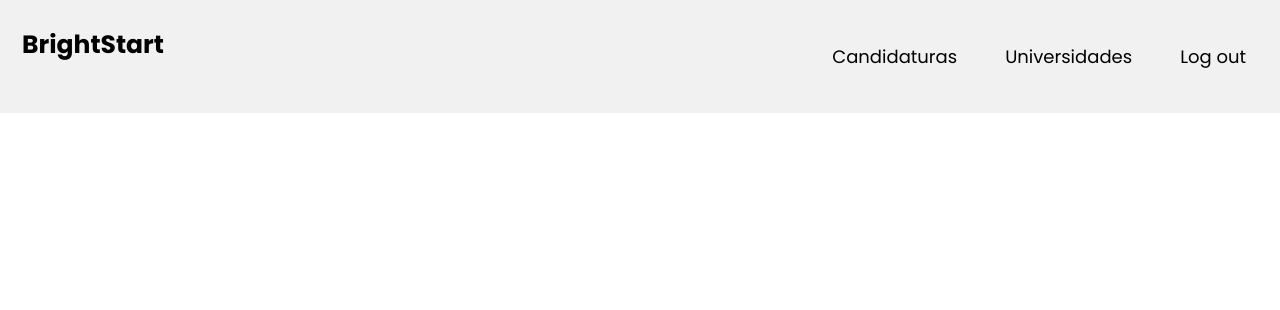
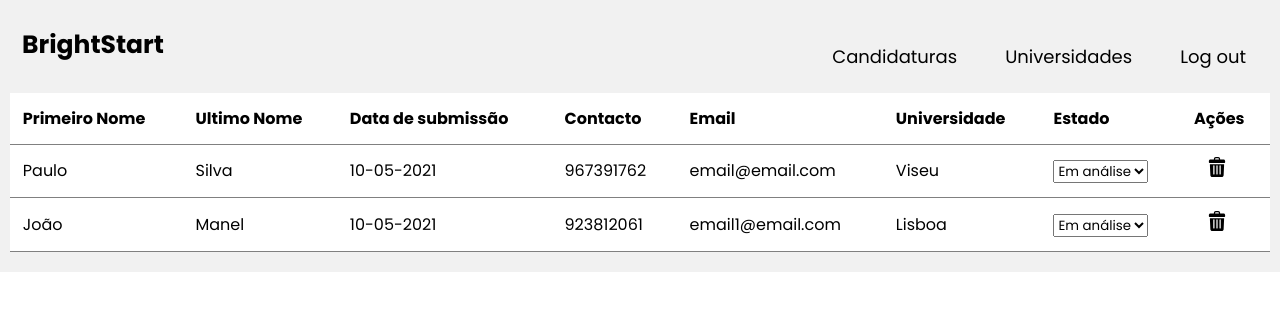
Before and after one commit to danierodrigues/gps-project-group1, a React (Create React App) app in the folder backoffice/: page / in a window 1280 px wide. Shown: the top 310 px of the page. Built offline with nearby package versions, Linux system fonts and the light colour scheme.

Commit message:
Added University

```diff
--- a/backoffice/src/App.js
+++ b/backoffice/src/App.js
@@ -11,13 +11,13 @@ class App extends Component {
         <div class="header">
           <a class="logo">BrightStart</a>
           <nav class="header-right">
-            <a><Link to={'/Candidaturas'} className="nav-link">Candidaturas</Link></a>
+            <a><Link to={'/'} className="nav-link">Candidaturas</Link></a>
             <a><Link to={'/Universidades'} className="nav-link">Universidades</Link></a>
             <a><Link to={'/candidaturas'} className="nav-link">Log out</Link></a>
           </nav>
           <Switch>
               <Route exact path='/Universidades' component={Universidades} />
-              <Route exact path='/candidaturas' component={Candidaturas} />
+              <Route exact path='/' component={Candidaturas} />
           </Switch>
         </div>
       </Router>
--- a/backoffice/src/components/Candidaturas/candidaturas.css
+++ b/backoffice/src/components/Candidaturas/candidaturas.css
@@ -1,4 +1,4 @@
-table, th, td {
+.tabelaCandidatura, .headerCandidatura, .tdCandidaturas {
     border-collapse: collapse;
     text-align: left;
     border-bottom: 1px solid grey;
@@ -27,15 +27,15 @@ table, th, td {
 }
 
 @media screen and (max-width: 815px) {
-  div {
+  .divCandidatura {
     overflow-x: scroll;
     width: 100%;
   }
 
-  table, th, td {
+  .tabelaCandidatura, .headerCandidatura, .tdCandidaturas {
     margin-top: 10px;
   }
-  table {
+  .tabelaCandidatura {
     width: 100%;
   }
 }
--- a/backoffice/src/components/Candidaturas/candidaturas.js
+++ b/backoffice/src/components/Candidaturas/candidaturas.js
@@ -9,29 +9,33 @@ class Candidaturas extends Component {
         { name: 'João', surname: 'Manel', date: '10-05-2021', mobile: '923812061', email: 'email1@email.com', institution: 'Lisboa', status: 'Em análise'}
       ];
     return (
-        <div>
-                <table>
-                        <tr>
-                            <th>Primeiro Nome</th>
-                            <th>Ultimo Nome</th>
-                            <th>Data de submissão</th>
-                            <th>Contacto</th>
-                            <th>Email</th>
-                            <th>Universidade</th>
-                            <th>Estado</th>
-                            <th>Ações</th>
+        <div class = 'divCandidatura'>
+                <table class = 'tabelaCandidatura'>
+                        <tr class = 'rowCandidatura'>
+                            <th class = 'headerCandidatura'>Primeiro Nome</th>
+                            <th class = 'headerCandidatura'>Ultimo Nome</th>
+                            <th class = 'headerCandidatura'>Data de submissão</th>
+                            <th class = 'headerCandidatura'>Contacto</th>
+                            <th class = 'headerCandidatura'>Email</th>
+                            <th class = 'headerCandidatura'>Universidade</th>
+                            <th class = 'headerCandidatura'>Estado</th>
+                            <th class = 'headerCandidatura'>Ações</th>
                         </tr>
                 {candidatura.map(person => (
 
                         <tr>
-                            <td class = 'primeiroNome'>{person.name} </td>
-                            <td>{person.surname}</td>
-                            <td>{person.date}</td>
-                            <td>{person.mobile}</td>
-                            <td>{person.email}</td>
-                            <td>{person.institution}</td>
-                            <td>{person.status}</td>
-                            <td><img class = 'trash' src={trash} alt={"trash"}/></td>
+                            <td class = 'tdCandidaturas'>{person.name} </td>
+                            <td class = 'tdCandidaturas'>{person.surname}</td>
+                            <td class = 'tdCandidaturas'>{person.date}</td>
+                            <td class = 'tdCandidaturas'>{person.mobile}</td>
+                            <td class = 'tdCandidaturas'>{person.email}</td>
+                            <td class = 'tdCandidaturas'>{person.institution}</td>
+                            <td class = 'tdCandidaturas'><select name="estados" id="estados">
+                              <option value="Em análise">Em análise</option>
+                              <option value="Aceite">Aceite</option>
+                              <option value="Negado">Negado</option>
+                              </select></td>
+                            <td class = 'tdCandidaturas'><img class = 'trash' src={trash} alt={"trash"}/></td>
                         </tr>
                ))}
             </table>
--- a/backoffice/src/components/Universidades/universidades.css
+++ b/backoffice/src/components/Universidades/universidades.css
@@ -0,0 +1,41 @@
+.tabelaUniversidades, .headerUniversidades, .tdUniversidades {
+    border-collapse: collapse;
+    text-align: left;
+    border-bottom: 1px solid grey;
+    padding: 1vw;
+    background-color: white;
+  }
+
+  .tabelaUniversidades {
+    width: 100%;
+  }
+
+  .trash {
+      width: 20px;
+      height: 20px;
+      margin-left: 13px;
+  }
+
+  .correct:hover {
+      background-color: green;
+      border-radius: 50%;
+  }
+
+  .wrong:hover {
+    background-color: red;
+    border-radius: 50%;
+}
+
+@media screen and (max-width: 815px) {
+  .divUniversidades {
+    overflow-x: scroll;
+    width: 100%;
+  }
+
+  .tabelaUniversidades, .headerUniversidades, .tdUniversidades {
+    margin-top: 10px;
+  }
+  .tabelaUniversidades {
+    width: 100%;
+  }
+}
--- a/backoffice/src/components/Universidades/universidades.js
+++ b/backoffice/src/components/Universidades/universidades.js
@@ -1,11 +1,38 @@
 import React, { Component } from 'react';
 import './universidades.css';
+import trash from '../images/trash.svg';
 
 class Universidades extends Component {
   render() {
+    const universidades = [
+      { location: 'Viseu', candidatureState: 'Closed', name: 'Instituto Politécnico de Viseu', phone: '23287556', email: 'brightstartIPV@deloitte.pt'},
+      { location: 'Setúbal', candidatureState: 'Closed', name: 'Instituto Politécnico de Setúbal', phone: '23287556', email: 'brightstartIPV@deloitte.pt'}
+    ];
     return (
-        <div>
-          <h1>Universidades</h1>
+        <div class = 'divUniversidades'>
+          <table class = 'tabelaUniversidades'>
+                        <tr class = 'rowUniversidades'>
+                            <th class = 'headerUniversidades'>Localização</th>
+                            <th class = 'headerUniversidades'>Nome</th>
+                            <th class = 'headerUniversidades'>Contacto</th>
+                            <th class = 'headerUniversidades'>Email</th>
+                            <th class = 'headerUniversidades'>Disponibilidade de Candidaturas</th>
+                            <th class = 'headerUniversidades'>Ações</th>
+                        </tr>
+                {universidades.map(universidade => (
+                        <tr>
+                            <td class = 'tdUniversidades'>{universidade.location} </td>
+                            <td class = 'tdUniversidades'>{universidade.name}</td>
+                            <td class = 'tdUniversidades'>{universidade.phone}</td>
+                            <td class = 'tdUniversidades'>{universidade.email}</td>
+                            <td class = 'tdUniversidades'><select name="estados" id="estados">
+                              <option value="Aberto">Aberto</option>
+                              <option value="Fechado">Fechado</option>
+                              </select></td>
+                            <td class = 'tdUniversidades'><img class = 'trash' src={trash} alt={"trash"}/></td>
+                        </tr>
+               ))}
+            </table>
         </div>
     );
   }
```
